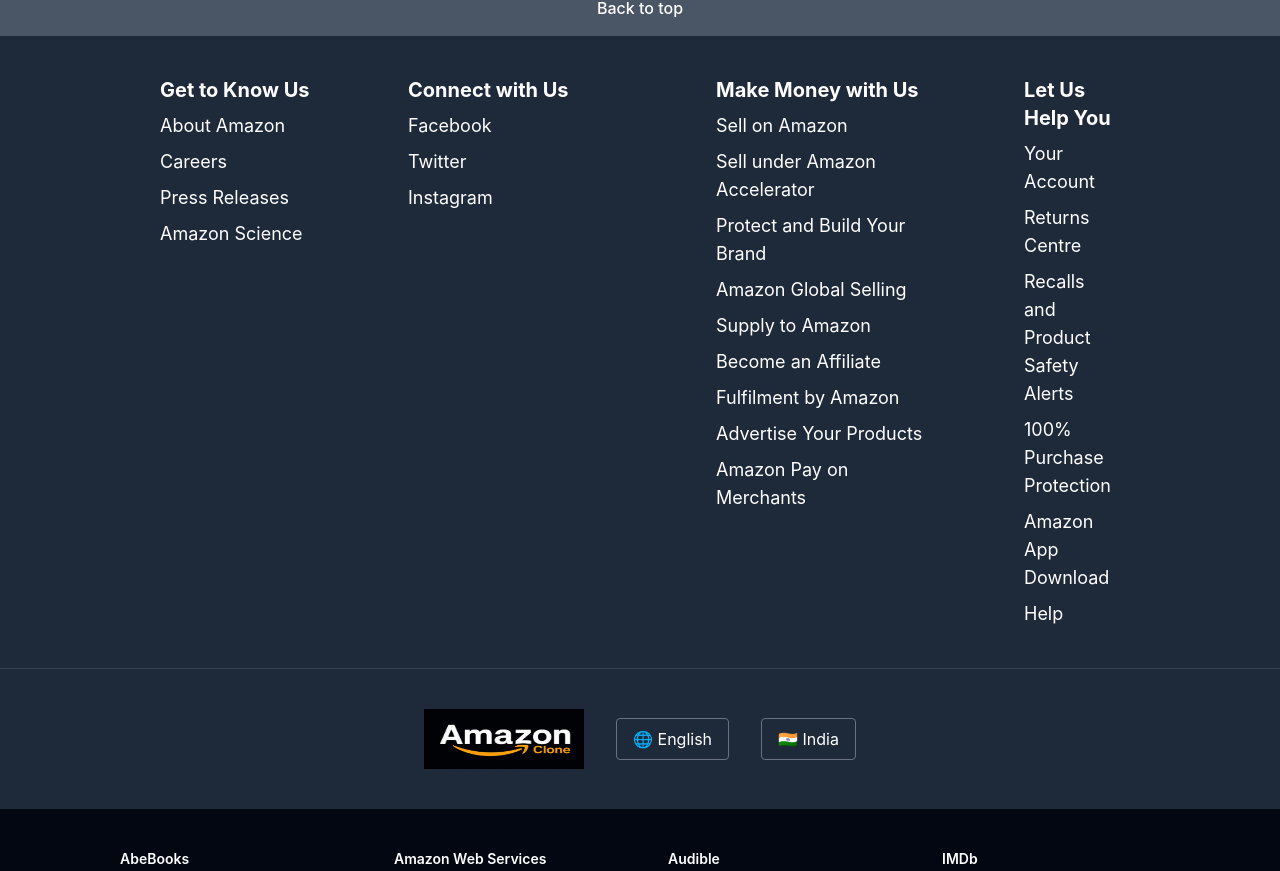
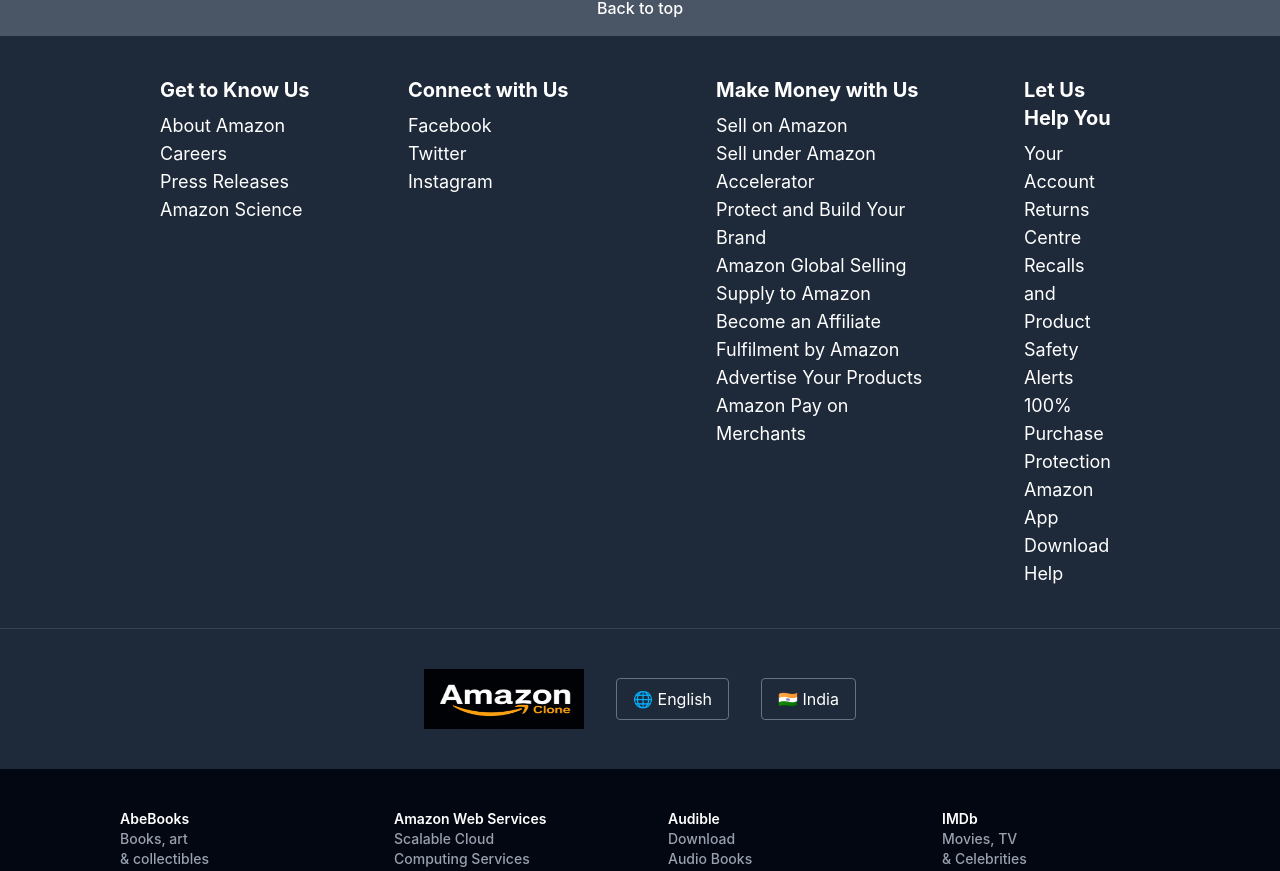
Before and after one commit to pranshuswami/Amazon-clone-, a React app in the folder frontend/: page /login in a window 1280 px wide. Shown: the part 916-1787 px from the top of the page. Built offline with nearby package versions, Linux system fonts and the light colour scheme; no server answers; the HTML template or start-up script is replaced by a standard one.

Commit message:
indentation setup

```diff
--- a/frontend/src/App.jsx
+++ b/frontend/src/App.jsx
@@ -9,10 +9,11 @@
 import Orders from "./pages/Orders";
 import OrderDetails from "./pages/OrderDetails";
 import CategoryPage from "./pages/CategoryPage";
-import Navbar from "./components/Navbar";
 import ProductDetails from "./pages/ProductDetails";
 import Payment from "./pages/Payment";
 import SearchPage from "./pages/SearchPage";
+
+import Navbar from "./components/Navbar";
 import Footer from "./components/footer";
 
 const App = () => {
@@ -27,7 +28,6 @@
 
 
              <Navbar />
-
 
 
             <Routes>
--- a/frontend/src/components/footer.jsx
+++ b/frontend/src/components/footer.jsx
@@ -7,38 +7,38 @@
         className="bg-gray-600 mt-5 text-center py-4 cursor-pointer font-medium">Back to top</div>
         <div className="bg-gray-800 grid grid-cols- md:grid-cols-4 gap-8 px-10 py-10">
             <div className="ml-30">
-                <h2 className="text-xl font-bold">Get to Know Us</h2>
-                <p className="text-lg hover:underline cursor-pointer mt-2">About Amazon</p>
-                <p className="text-lg hover:underline cursor-pointer mt-2">Careers</p>
-                <p className="text-lg hover:underline cursor-pointer mt-2">Press Releases</p>
-                <p className="text-lg hover:underline cursor-pointer mt-2">Amazon Science</p>
+                <h2 className="text-xl font-bold mb-2">Get to Know Us</h2>
+                <a className="text-lg hover:underline cursor-pointer mt-2">About Amazon</a><br />
+                <a className="text-lg hover:underline cursor-pointer mt-2">Careers</a><br />
+                <a className="text-lg hover:underline cursor-pointer mt-2">Press Releases</a><br />
+                <a className="text-lg hover:underline cursor-pointer mt-2">Amazon Science</a>
             </div>
             <div className="ml-15">
-                <h2 className="text-xl font-bold">Connect with Us</h2>
-                <p className="text-lg hover:underline cursor-pointer mt-2">Facebook</p>
-                <p className="text-lg hover:underline cursor-pointer mt-2">Twitter</p>
-                <p className="text-lg hover:underline cursor-pointer mt-2">Instagram</p>
+                <h2 className="text-xl font-bold mb-2">Connect with Us</h2>
+                <a className="text-lg hover:underline cursor-pointer mt-2">Facebook</a><br />
+                <a className="text-lg hover:underline cursor-pointer mt-2">Twitter</a><br />
+                <a className="text-lg hover:underline cursor-pointer mt-2">Instagram</a>
             </div>
             <div className="ml-15">
-                <h2 className="text-xl font-bold">Make Money with Us</h2>
-                <p className="text-lg hover:underline cursor-pointer mt-2">Sell on Amazon</p>
-                <p className="text-lg hover:underline cursor-pointer mt-2">Sell under Amazon Accelerator</p>
-                <p className="text-lg hover:underline cursor-pointer mt-2">Protect and Build Your Brand</p>
-                <p className="text-lg hover:underline cursor-pointer mt-2">Amazon Global Selling</p>
-                <p className="text-lg hover:underline cursor-pointer mt-2">Supply to Amazon</p>
-                <p className="text-lg hover:underline cursor-pointer mt-2">Become an Affiliate</p>
-                <p className="text-lg hover:underline cursor-pointer mt-2">Fulfilment by Amazon</p>
-                <p className="text-lg hover:underline cursor-pointer mt-2">Advertise Your Products</p>
-                <p className="text-lg hover:underline cursor-pointer mt-2">Amazon Pay on Merchants</p>
+                <h2 className="text-xl font-bold mb-2">Make Money with Us</h2>
+                <a className="text-lg hover:underline cursor-pointer mt-2">Sell on Amazon</a><br />
+                <a className="text-lg hover:underline cursor-pointer mt-2">Sell under Amazon Accelerator</a><br />
+                <a className="text-lg hover:underline cursor-pointer mt-2">Protect and Build Your Brand</a><br />
+                <a className="text-lg hover:underline cursor-pointer mt-2">Amazon Global Selling</a><br />
+                <a className="text-lg hover:underline cursor-pointer mt-2">Supply to Amazon</a><br />
+                <a className="text-lg hover:underline cursor-pointer mt-2">Become an Affiliate</a><br />
+                <a className="text-lg hover:underline cursor-pointer mt-2">Fulfilment by Amazon</a><br />
+                <a className="text-lg hover:underline cursor-pointer mt-2">Advertise Your Products</a><br />
+                <a className="text-lg hover:underline cursor-pointer mt-2">Amazon Pay on Merchants</a>
             </div>
             <div className="ml-15 mr-30">
-                <h2 className="text-xl font-bold">Let Us Help You</h2>
-                <p className="text-lg hover:underline cursor-pointer mt-2">Your Account</p>
-                <p className="text-lg hover:underline cursor-pointer mt-2">Returns Centre</p>
-                <p className="text-lg hover:underline cursor-pointer mt-2">Recalls and Product Safety Alerts</p>
-                <p className="text-lg hover:underline cursor-pointer mt-2">100% Purchase Protection</p>
-                <p className="text-lg hover:underline cursor-pointer mt-2">Amazon App Download</p>
-                <p className="text-lg hover:underline cursor-pointer mt-2">Help</p>
+                <h2 className="text-xl font-bold mb-2">Let Us Help You</h2>
+                <a className="text-lg hover:underline cursor-pointer mt-2">Your Account</a><br />
+                <a className="text-lg hover:underline cursor-pointer mt-2">Returns Centre</a><br />
+                <a className="text-lg hover:underline cursor-pointer mt-2">Recalls and Product Safety Alerts</a><br />
+                <a className="text-lg hover:underline cursor-pointer mt-2">100% Purchase Protection</a><br />
+                <a className="text-lg hover:underline cursor-pointer mt-2">Amazon App Download</a><br />
+                <a className="text-lg hover:underline cursor-pointer mt-2">Help</a>
             </div>
         </div>
         <hr className="border-gray-700 " />
--- a/frontend/src/pages/ProductDetails.jsx
+++ b/frontend/src/pages/ProductDetails.jsx
@@ -206,6 +206,7 @@
         }
 
     };
+
 
     if(!product) {
 
```
